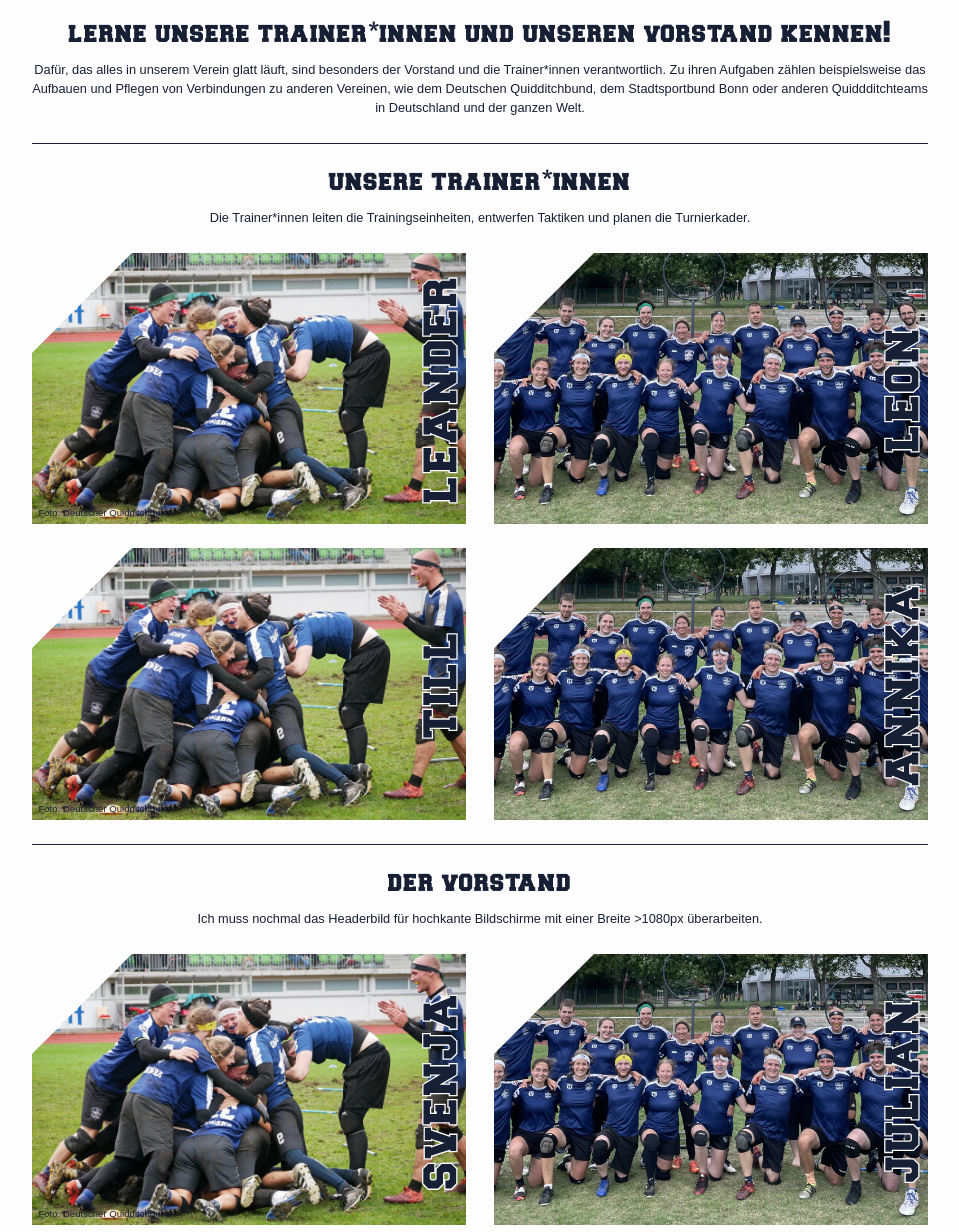
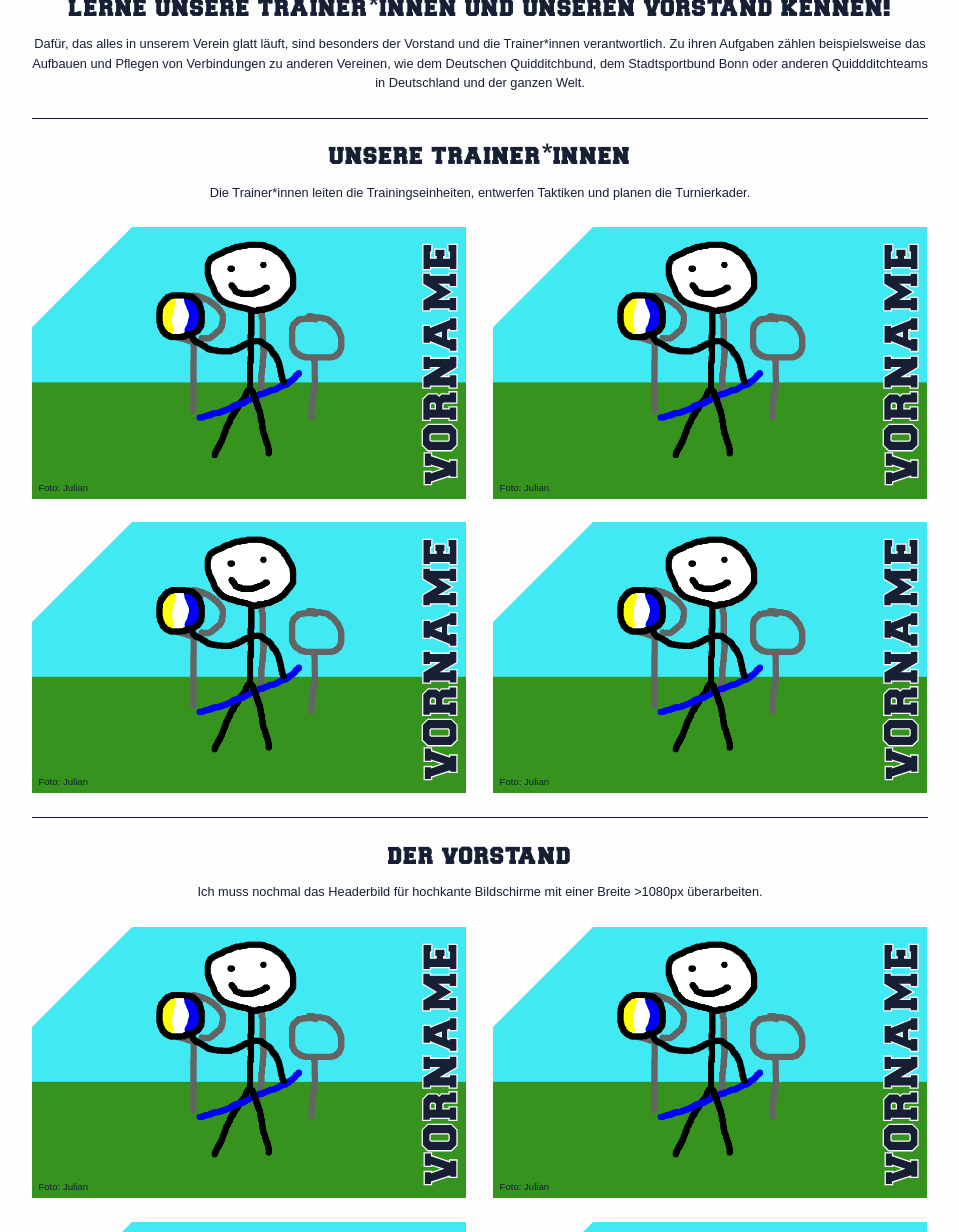
Before and after one commit to rheinos/rheinos.github.io, a Jekyll site: the page built from pages/leaders.html, in a window 1280 px wide and 1400 px high, cut to the strip 168-1400 px from the top of the window. Shown: the whole strip, without its empty margins (160-1119 px from the left). Built offline with Jekyll 4.4.1, drawn with Linux system fonts in a browser that asks for light colours; some of the changed text lies outside the part shown.

Commit message:
CSS für die leaders-Seite Teil 4: das CSS sollte jetzt im Prinzip fertig sein, jetzt fehlt nur noch der Inhalt

```diff
--- a/css/main.css
+++ b/css/main.css
@@ -425,7 +425,7 @@
 	}
 }
 
-@media only screen and ((max-width: 1080px) or (any-hover: none) or (orientation: portrait)) {
+@media only screen and ((max-width: 1080px) and ((any-hover: none) or (orientation: portrait))) {
 	main {
 		padding-top: 5rem;
 	}
@@ -622,11 +622,12 @@
 	height: calc(21.875vw - 0.6875rem);
 	overflow: hidden;
 	display: inline-block;
-	padding-bottom: 1.9rem;
+	margin-bottom: 1.85rem;
+	padding: 0;
 }
 
 section.introduction article:nth-of-type(odd) {
-	margin-right: 1.9rem;
+	margin-right: 1.85rem;
 }
 
 section.introduction .article-content {
@@ -677,6 +678,7 @@
 	width: calc(35vw - 1.1rem); /* width-height-ratio 16:10 */
 	height: calc(21.875vw - 0.6875rem);
 	object-fit: cover;
+	padding: 0;
 }
 
 section.introduction article .photo-credit {
@@ -750,17 +752,6 @@
 		top: 0rem;
 	}
 
-	/*section.introduction h3 {
-		font-size: 3rem;
-		top: calc((28.125vw - 0.6875rem) / 2 - 0.5em);
-		width: calc(28.125vw - 0.6875rem);
-	}
-
-	section.introduction article img {
-		width: calc(45vw - 1.1rem);
-		height: calc(28.125vw - 0.6875rem);
-	}*/
-
 	section.introduction article {
 		width: calc(45vw - 1.1rem);
 		height: calc(28.125vw - 0.6875rem);
@@ -833,19 +824,43 @@
 		left: 0;
 	}
 
-	section.introduction div.article-content h3 {
-		width: inherit;
-		-webkit-text-stroke: 0;
-		position: static;
-		cursor: auto;
-		font-size: 1.75rem;
-		padding-bottom: 1rem;
-		transform: rotate(0deg);
+	section.introduction article {
+		width: calc(98vw);
+		height: calc(61.25vw);
+		margin-right: 0;
+	}
+
+	section.introduction .article-content {
+		height: calc(61.25vw);
+		top: calc(-61.25vw);
+		left: calc(98vw - 3rem);
+	}
+
+	section.introduction article:hover .article-content {
+		left: calc(36.75vw - 4.5rem);
+		width: calc(61.25vw + 4.5rem);
+	}
+
+	section.introduction article h3 {
+		width: calc(61.25vw);
+		top: calc(61.25vw / 2 - 0.5em);
+		left: calc((-61.25vw) / 2 + 0.5em);
+	}
+
+	section.introduction article p {
+		width: calc(61.25vw + 1rem);
+		height: calc(61.25vw - 1rem);
+		padding: 0.5rem 0.5rem 0.5rem 0;
 	}
 
 	section.introduction article img {
-		width: 98vw;
-		height: 61.25vw;
+		width: calc(98vw); /* width-height-ratio 16:10 */
+		height: calc(61.25vw);
+	}
+
+	section.introduction article .photo-credit {
+		top: calc(-61.25vw - 1.25rem);
+		padding: 0.25rem;
 	}
 }
 
--- a/pages/leaders.html
+++ b/pages/leaders.html
@@ -23,66 +23,78 @@
 					</p>
 					<article>
 						<picture>
-							<source srcset="images/deutschemeisterschaft-1080px.webp" media="(max-width: 1080px)">
-							<source srcset="images/deutschemeisterschaft-1920px.webp" media="(max-width: 1920px)">
-							<source srcset="images/deutschemeisterschaft-4096px.webp" media="(max-width: 4096px)">
-							<img src="images/deutschemeisterschaft.webp" alt="Rheinos nach dem Gewinn der Deutschen Meisterschaft 2022">
+							<source srcset="images/platzhalter.png" media="(max-width: 1080px)">
+							<source srcset="images/platzhalter.png" media="(max-width: 1920px)">
+							<source srcset="images/platzhalter.png" media="(max-width: 4096px)">
+							<img src="images/platzhalter.png" alt="Rheinos nach dem Gewinn der Deutschen Meisterschaft 2022">
 						</picture>
 						<div class="article-content">
-							<h3>Leander</h3>
+							<h3>Vorname</h3>
 							<p>
+								Position: ...<br>
+								Pronomen: ...<br>
 								Die Deutsche Meisterschaft (kurz DM) wird am Ende jeder Saison ausgetragen. Um einen der 20 Plätze zu erreichen, müssen sich die Teams über ihre jeweilige Regionalliga qualifizieren. Die Teams, die bei der Deutschen Meisterschaft am besten abschneiden, qualifizieren sich außerdem für den nächsten European Quidditch Cup.
 							</p>
 						</div>
 						<div class="photo-credit">
-							<a href="https://deutscherquidditchbund.de/" target="_blank">Foto: Deutscher Quidditchbund</a>
+							<a href="https://www.instagram.com/derjulian33/" target="_blank">Foto: Julian</a>
 						</div>
 					</article>
 					<article>
 						<picture>
-							<source srcset="images/deutscherquidditchpokal-1080px.webp" media="(max-width: 1080px)">
-							<source srcset="images/deutscherquidditchpokal-1920px.webp" media="(max-width: 1920px)">
-							<img src="images/deutscherquidditchpokal.webp" alt="Rheinos beim Deutschen Quidditchpokal 2022">
+							<source srcset="images/platzhalter.png" media="(max-width: 1080px)">
+							<source srcset="images/platzhalter.png" media="(max-width: 1920px)">
+							<source srcset="images/platzhalter.png" media="(max-width: 4096px)">
+							<img src="images/platzhalter.png" alt="Rheinos nach dem Gewinn der Deutschen Meisterschaft 2022">
 						</picture>
 						<div class="article-content">
-							<h3>Leon</h3>
+							<h3>Vorname</h3>
 							<p>
-								Der Deutsche Quidditchpokal (kurz DQP) ist das größte deutsche Turnier der Saison. Da für den DQP keine Qualifikation notwendig ist, treffen hier nahezu alle deutsche Teams aufeinander, was den Deutschen Quidditchpokal zu einem riesigen Community-Highlight des Jahres macht.<br>Beim Deutschen Quidditchpokal 2022 unterlagen wir den Braunschweiger Broomicorns im Viertelfinale, weshalb wir das Turnier auf dem fünften Platz beendeten.
+								Position: ...<br>
+								Pronomen: ...<br>
+								Die Deutsche Meisterschaft (kurz DM) wird am Ende jeder Saison ausgetragen. Um einen der 20 Plätze zu erreichen, müssen sich die Teams über ihre jeweilige Regionalliga qualifizieren. Die Teams, die bei der Deutschen Meisterschaft am besten abschneiden, qualifizieren sich außerdem für den nächsten European Quidditch Cup.
 							</p>
 						</div>
 						<div class="photo-credit">
+							<a href="https://www.instagram.com/derjulian33/" target="_blank">Foto: Julian</a>
 						</div>
 					</article>
 					<article>
 						<picture>
-							<source srcset="images/deutschemeisterschaft-1080px.webp" media="(max-width: 1080px)">
-							<source srcset="images/deutschemeisterschaft-1920px.webp" media="(max-width: 1920px)">
-							<source srcset="images/deutschemeisterschaft-4096px.webp" media="(max-width: 4096px)">
-							<img src="images/deutschemeisterschaft.webp" alt="Rheinos nach dem Gewinn der Deutschen Meisterschaft 2022">
+							<source srcset="images/platzhalter.png" media="(max-width: 1080px)">
+							<source srcset="images/platzhalter.png" media="(max-width: 1920px)">
+							<source srcset="images/platzhalter.png" media="(max-width: 4096px)">
+							<img src="images/platzhalter.png" alt="Rheinos nach dem Gewinn der Deutschen Meisterschaft 2022">
 						</picture>
 						<div class="article-content">
-							<h3>Till</h3>
+							<h3>Vorname</h3>
 							<p>
-								Die Deutsche Meisterschaft (kurz DM) wird am Ende jeder Saison ausgetragen. Um einen der 20 Plätze zu erreichen, müssen sich die Teams über ihre jeweilige Regionalliga qualifizieren. Die Teams, die bei der Deutschen Meisterschaft am besten abschneiden, qualifizieren sich außerdem für den nächsten European Quidditch Cup.<br>Bei der ersten Deutsche Meisterschaft 2016 konnten wir uns den Meistertitel sichern. Mit einem weiteren Sieg der Meisterschaft 2022 in München sind wir 	gemeinsam mit den Darmstadt Athenas aktuell Rekordmeister. Im Finale der Deutschen Meisterschaft 2019 unterlagen wir außerdem den Darmstadt Athenas und wurden somit Deutscher Vizemeister.
+								Position: ...<br>
+								Pronomen: ...<br>
+								Die Deutsche Meisterschaft (kurz DM) wird am Ende jeder Saison ausgetragen. Um einen der 20 Plätze zu erreichen, müssen sich die Teams über ihre jeweilige Regionalliga qualifizieren. Die Teams, die bei der Deutschen Meisterschaft am besten abschneiden, qualifizieren sich außerdem für den nächsten European Quidditch Cup.
 							</p>
 						</div>
 						<div class="photo-credit">
-							<a href="https://deutscherquidditchbund.de/" target="_blank">Foto: Deutscher Quidditchbund</a>
+							<a href="https://www.instagram.com/derjulian33/" target="_blank">Foto: Julian</a>
 						</div>
 					</article>
 					<article>
 						<picture>
-							<source srcset="images/deutscherquidditchpokal-1080px.webp" media="(max-width: 1080px)">
-							<source srcset="images/deutscherquidditchpokal-1920px.webp" media="(max-width: 1920px)">
-							<img src="images/deutscherquidditchpokal.webp" alt="Rheinos beim Deutschen Quidditchpokal 2022">
+							<source srcset="images/platzhalter.png" media="(max-width: 1080px)">
+							<source srcset="images/platzhalter.png" media="(max-width: 1920px)">
+							<source srcset="images/platzhalter.png" media="(max-width: 4096px)">
+							<img src="images/platzhalter.png" alt="Rheinos nach dem Gewinn der Deutschen Meisterschaft 2022">
 						</picture>
 						<div class="article-content">
-							<h3>Annika</h3>
+							<h3>Vorname</h3>
 							<p>
-								Der Deutsche Quidditchpokal (kurz DQP) ist das größte deutsche Turnier der Saison. Da für den DQP keine Qualifikation notwendig ist, treffen hier nahezu alle deutsche Teams aufeinander, was den Deutschen Quidditchpokal zu einem riesigen Community-Highlight des Jahres macht.<br>Beim Deutschen Quidditchpokal 2022 unterlagen wir den Braunschweiger Broomicorns im Viertelfinale, weshalb wir das Turnier auf dem fünften Platz beendeten.
+								Position: ...<br>
+								Pronomen: ...<br>
+								Die Deutsche Meisterschaft (kurz DM) wird am Ende jeder Saison ausgetragen. Um einen der 20 Plätze zu erreichen, müssen sich die Teams über ihre jeweilige Regionalliga qualifizieren. Die Teams, die bei der Deutschen Meisterschaft am besten abschneiden, qualifizieren sich außerdem für den nächsten European Quidditch Cup.
 							</p>
 						</div>
 						<div class="photo-credit">
+							<a href="https://www.instagram.com/derjulian33/" target="_blank">Foto: Julian</a>
 						</div>
 					</article>
 				</section>
@@ -93,66 +105,78 @@
 					</p>
 					<article>
 						<picture>
-							<source srcset="images/deutschemeisterschaft-1080px.webp" media="(max-width: 1080px)">
-							<source srcset="images/deutschemeisterschaft-1920px.webp" media="(max-width: 1920px)">
-							<source srcset="images/deutschemeisterschaft-4096px.webp" media="(max-width: 4096px)">
-							<img src="images/deutschemeisterschaft.webp" alt="Rheinos nach dem Gewinn der Deutschen Meisterschaft 2022">
+							<source srcset="images/platzhalter.png" media="(max-width: 1080px)">
+							<source srcset="images/platzhalter.png" media="(max-width: 1920px)">
+							<source srcset="images/platzhalter.png" media="(max-width: 4096px)">
+							<img src="images/platzhalter.png" alt="Rheinos nach dem Gewinn der Deutschen Meisterschaft 2022">
 						</picture>
 						<div class="article-content">
-							<h3>Svenja</h3>
+							<h3>Vorname</h3>
 							<p>
-								Die Deutsche Meisterschaft (kurz DM) wird am Ende jeder Saison ausgetragen. Um einen der 20 Plätze zu erreichen, müssen sich die Teams über ihre jeweilige Regionalliga qualifizieren. Die Teams, die bei der Deutschen Meisterschaft am besten abschneiden, qualifizieren sich außerdem für den nächsten European Quidditch Cup.<br>Bei der ersten Deutsche Meisterschaft 2016 konnten wir uns den Meistertitel sichern. Mit einem weiteren Sieg der Meisterschaft 2022 in München sind wir 	gemeinsam mit den Darmstadt Athenas aktuell Rekordmeister. Im Finale der Deutschen Meisterschaft 2019 unterlagen wir außerdem den Darmstadt Athenas und wurden somit Deutscher Vizemeister.
+								Position: ...<br>
+								Pronomen: ...<br>
+								Die Deutsche Meisterschaft (kurz DM) wird am Ende jeder Saison ausgetragen. Um einen der 20 Plätze zu erreichen, müssen sich die Teams über ihre jeweilige Regionalliga qualifizieren. Die Teams, die bei der Deutschen Meisterschaft am besten abschneiden, qualifizieren sich außerdem für den nächsten European Quidditch Cup.
 							</p>
 						</div>
 						<div class="photo-credit">
-							<a href="https://deutscherquidditchbund.de/" target="_blank">Foto: Deutscher Quidditchbund</a>
+							<a href="https://www.instagram.com/derjulian33/" target="_blank">Foto: Julian</a>
 						</div>
 					</article>
 					<article>
 						<picture>
-							<source srcset="images/deutscherquidditchpokal-1080px.webp" media="(max-width: 1080px)">
-							<source srcset="images/deutscherquidditchpokal-1920px.webp" media="(max-width: 1920px)">
-							<img src="images/deutscherquidditchpokal.webp" alt="Rheinos beim Deutschen Quidditchpokal 2022">
+							<source srcset="images/platzhalter.png" media="(max-width: 1080px)">
+							<source srcset="images/platzhalter.png" media="(max-width: 1920px)">
+							<source srcset="images/platzhalter.png" media="(max-width: 4096px)">
+							<img src="images/platzhalter.png" alt="Rheinos nach dem Gewinn der Deutschen Meisterschaft 2022">
 						</picture>
 						<div class="article-content">
-							<h3>Julian</h3>
+							<h3>Vorname</h3>
 							<p>
-								Der Deutsche Quidditchpokal (kurz DQP) ist das größte deutsche Turnier der Saison. Da für den DQP keine Qualifikation notwendig ist, treffen hier nahezu alle deutsche Teams aufeinander, was den Deutschen Quidditchpokal zu einem riesigen Community-Highlight des Jahres macht.<br>Beim Deutschen Quidditchpokal 2022 unterlagen wir den Braunschweiger Broomicorns im Viertelfinale, weshalb wir das Turnier auf dem fünften Platz beendeten.
+								Position: ...<br>
+								Pronomen: ...<br>
+								Die Deutsche Meisterschaft (kurz DM) wird am Ende jeder Saison ausgetragen. Um einen der 20 Plätze zu erreichen, müssen sich die Teams über ihre jeweilige Regionalliga qualifizieren. Die Teams, die bei der Deutschen Meisterschaft am besten abschneiden, qualifizieren sich außerdem für den nächsten European Quidditch Cup.
 							</p>
 						</div>
 						<div class="photo-credit">
+							<a href="https://www.instagram.com/derjulian33/" target="_blank">Foto: Julian</a>
 						</div>
 					</article>
 					<article>
 						<picture>
-							<source srcset="images/deutschemeisterschaft-1080px.webp" media="(max-width: 1080px)">
-							<source srcset="images/deutschemeisterschaft-1920px.webp" media="(max-width: 1920px)">
-							<source srcset="images/deutschemeisterschaft-4096px.webp" media="(max-width: 4096px)">
-							<img src="images/deutschemeisterschaft.webp" alt="Rheinos nach dem Gewinn der Deutschen Meisterschaft 2022">
+							<source srcset="images/platzhalter.png" media="(max-width: 1080px)">
+							<source srcset="images/platzhalter.png" media="(max-width: 1920px)">
+							<source srcset="images/platzhalter.png" media="(max-width: 4096px)">
+							<img src="images/platzhalter.png" alt="Rheinos nach dem Gewinn der Deutschen Meisterschaft 2022">
 						</picture>
 						<div class="article-content">
-							<h3>Anja</h3>
+							<h3>Vorname</h3>
 							<p>
-								Die Deutsche Meisterschaft (kurz DM) wird am Ende jeder Saison ausgetragen. Um einen der 20 Plätze zu erreichen, müssen sich die Teams über ihre jeweilige Regionalliga qualifizieren. Die Teams, die bei der Deutschen Meisterschaft am besten abschneiden, qualifizieren sich außerdem für den nächsten European Quidditch Cup.<br>Bei der ersten Deutsche Meisterschaft 2016 konnten wir uns den Meistertitel sichern. Mit einem weiteren Sieg der Meisterschaft 2022 in München sind wir 	gemeinsam mit den Darmstadt Athenas aktuell Rekordmeister. Im Finale der Deutschen Meisterschaft 2019 unterlagen wir außerdem den Darmstadt Athenas und wurden somit Deutscher Vizemeister.
+								Position: ...<br>
+								Pronomen: ...<br>
+								Die Deutsche Meisterschaft (kurz DM) wird am Ende jeder Saison ausgetragen. Um einen der 20 Plätze zu erreichen, müssen sich die Teams über ihre jeweilige Regionalliga qualifizieren. Die Teams, die bei der Deutschen Meisterschaft am besten abschneiden, qualifizieren sich außerdem für den nächsten European Quidditch Cup.
 							</p>
 						</div>
 						<div class="photo-credit">
-							<a href="https://deutscherquidditchbund.de/" target="_blank">Foto: Deutscher Quidditchbund</a>
+							<a href="https://www.instagram.com/derjulian33/" target="_blank">Foto: Julian</a>
 						</div>
 					</article>
 					<article>
 						<picture>
-							<source srcset="images/deutscherquidditchpokal-1080px.webp" media="(max-width: 1080px)">
-							<source srcset="images/deutscherquidditchpokal-1920px.webp" media="(max-width: 1920px)">
-							<img src="images/deutscherquidditchpokal.webp" alt="Rheinos beim Deutschen Quidditchpokal 2022">
+							<source srcset="images/platzhalter.png" media="(max-width: 1080px)">
+							<source srcset="images/platzhalter.png" media="(max-width: 1920px)">
+							<source srcset="images/platzhalter.png" media="(max-width: 4096px)">
+							<img src="images/platzhalter.png" alt="Rheinos nach dem Gewinn der Deutschen Meisterschaft 2022">
 						</picture>
 						<div class="article-content">
-							<h3>Lisa</h3>
+							<h3>Vorname</h3>
 							<p>
-								Der Deutsche Quidditchpokal (kurz DQP) ist das größte deutsche Turnier der Saison. Da für den DQP keine Qualifikation notwendig ist, treffen hier nahezu alle deutsche Teams aufeinander, was den Deutschen Quidditchpokal zu einem riesigen Community-Highlight des Jahres macht.<br>Beim Deutschen Quidditchpokal 2022 unterlagen wir den Braunschweiger Broomicorns im Viertelfinale, weshalb wir das Turnier auf dem fünften Platz beendeten.
+								Position: ...<br>
+								Pronomen: ...<br>
+								Die Deutsche Meisterschaft (kurz DM) wird am Ende jeder Saison ausgetragen. Um einen der 20 Plätze zu erreichen, müssen sich die Teams über ihre jeweilige Regionalliga qualifizieren. Die Teams, die bei der Deutschen Meisterschaft am besten abschneiden, qualifizieren sich außerdem für den nächsten European Quidditch Cup.
 							</p>
 						</div>
 						<div class="photo-credit">
+							<a href="https://www.instagram.com/derjulian33/" target="_blank">Foto: Julian</a>
 						</div>
 					</article>
 				</section>
```
Also changed, not shown: images/platzhalter.png (added).
